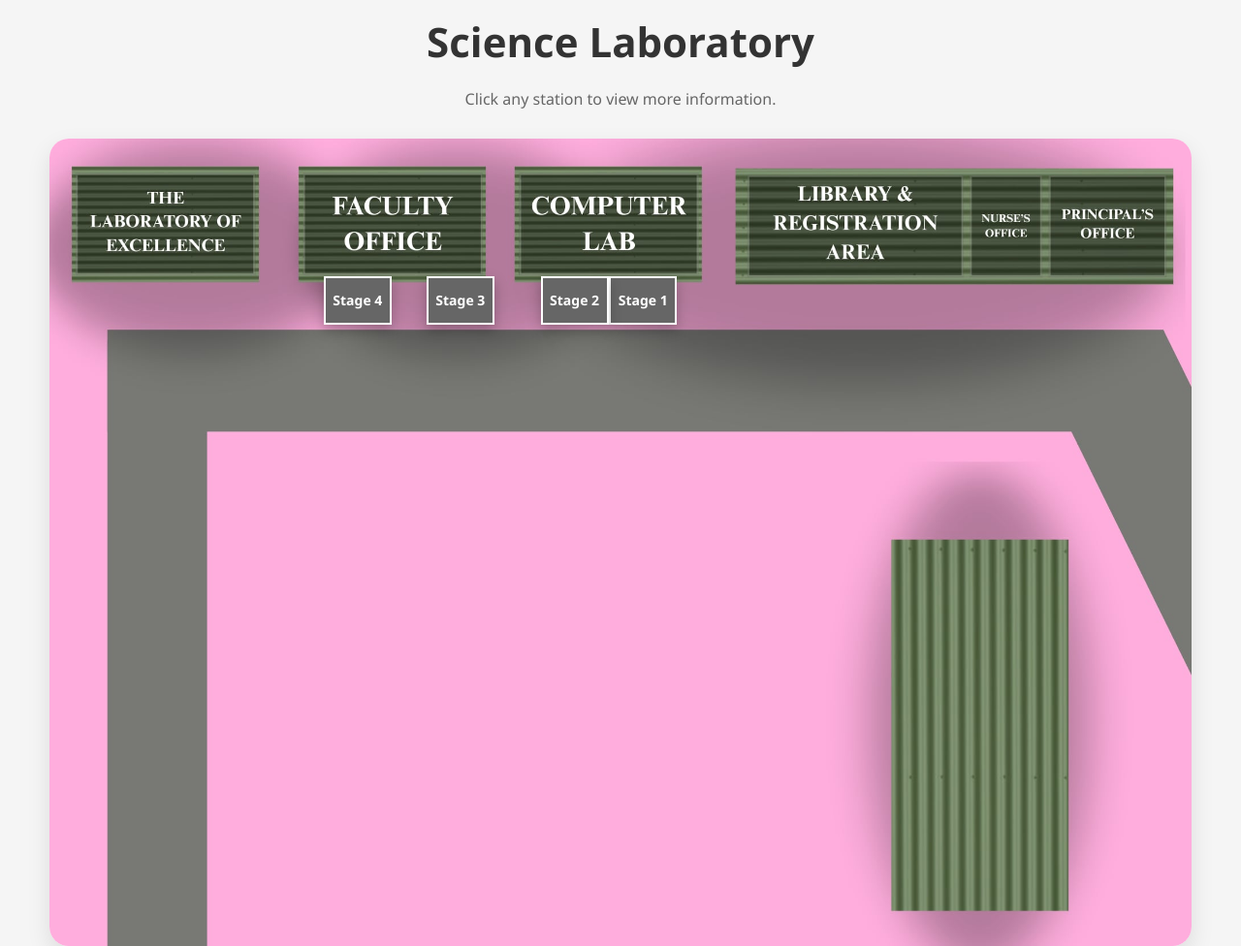
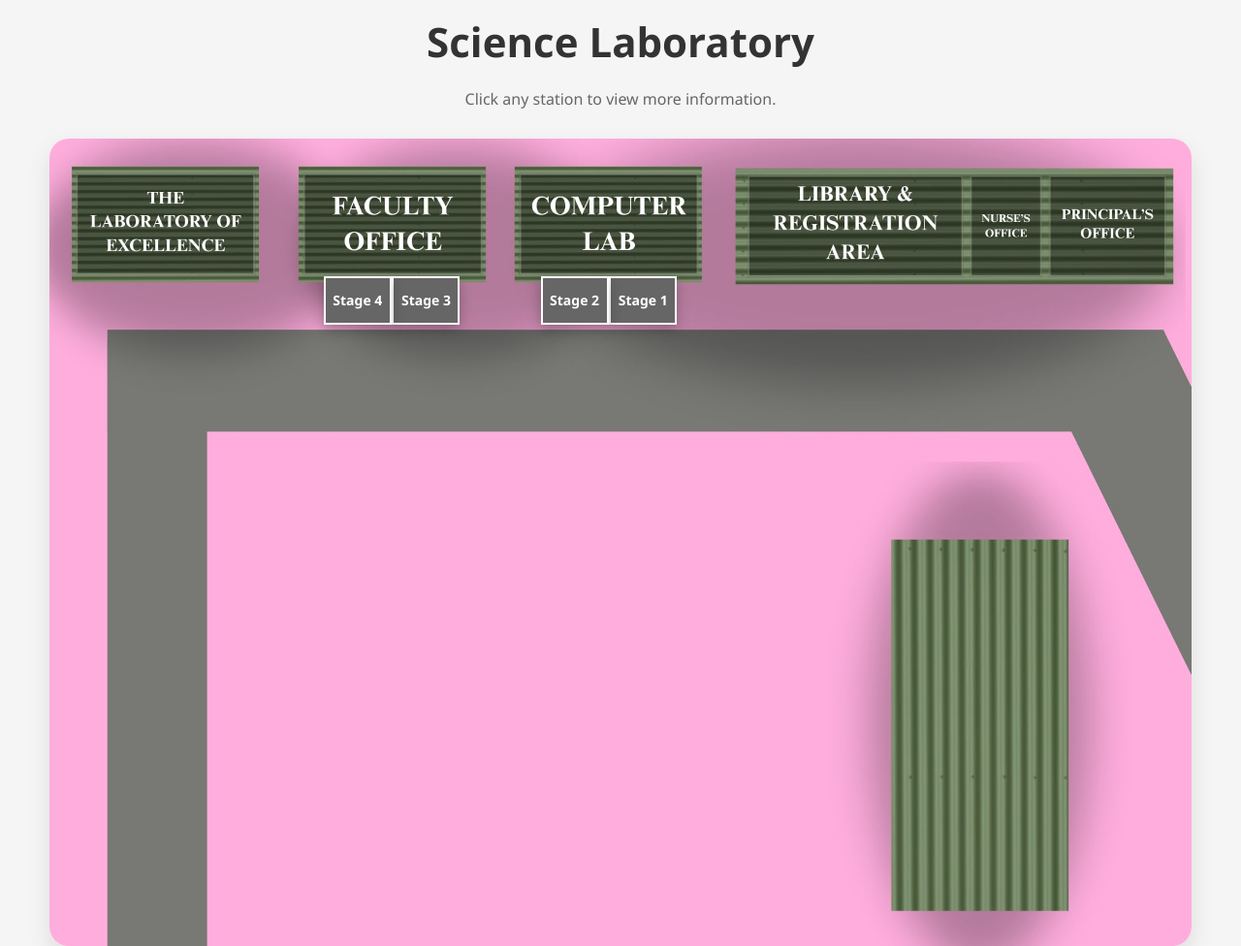
Before and after one commit to j4hgl/sosa-2026, a plain HTML site: page index.html in a window 1280 px wide. Shown: the part 998-1974 px from the top of the page at 97% size. Drawn offline with Linux system fonts and the light colour scheme.

Commit message:
Update style.css

```diff
--- a/style.css
+++ b/style.css
@@ -634,7 +634,7 @@ section h6{
 /* Station 5 */
 .station5{
     top: 17%;
-    left: 33%;
+    left: 30%;
 }
 
 /* Station 6 */
```
